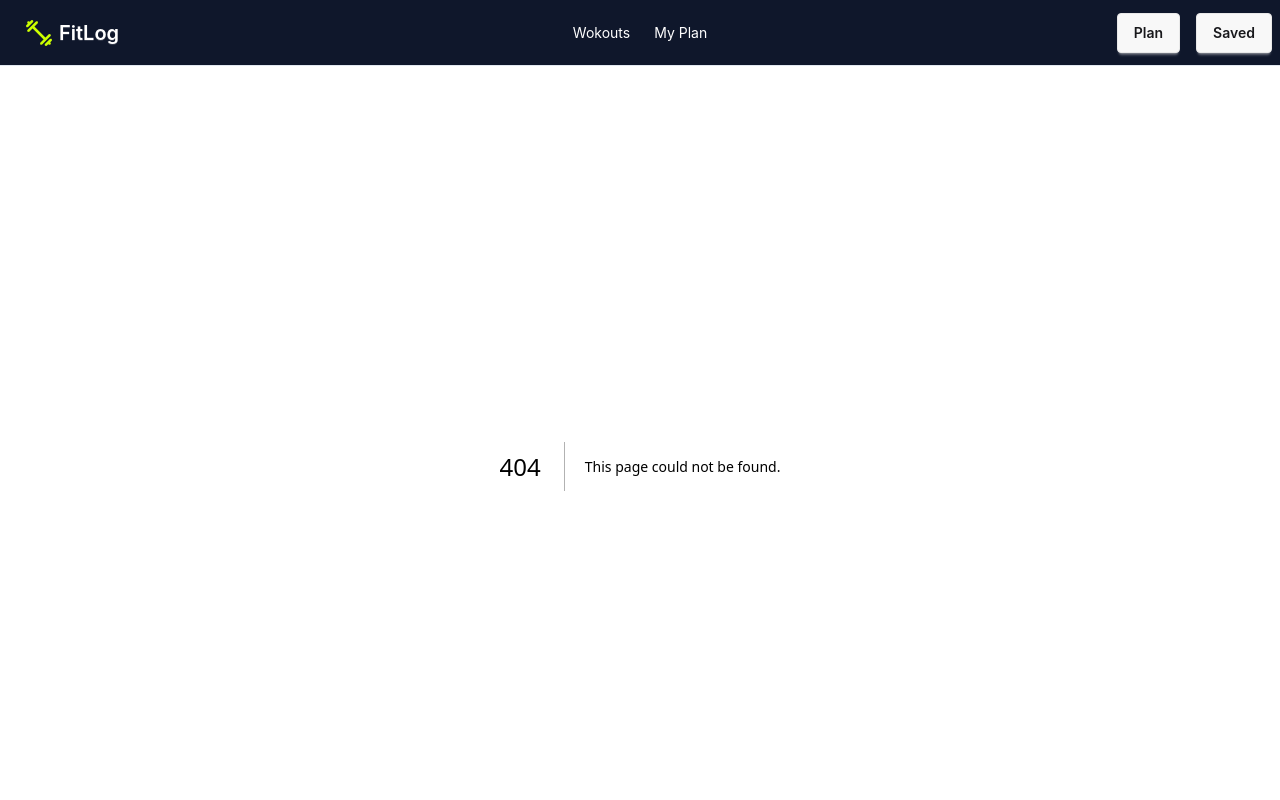
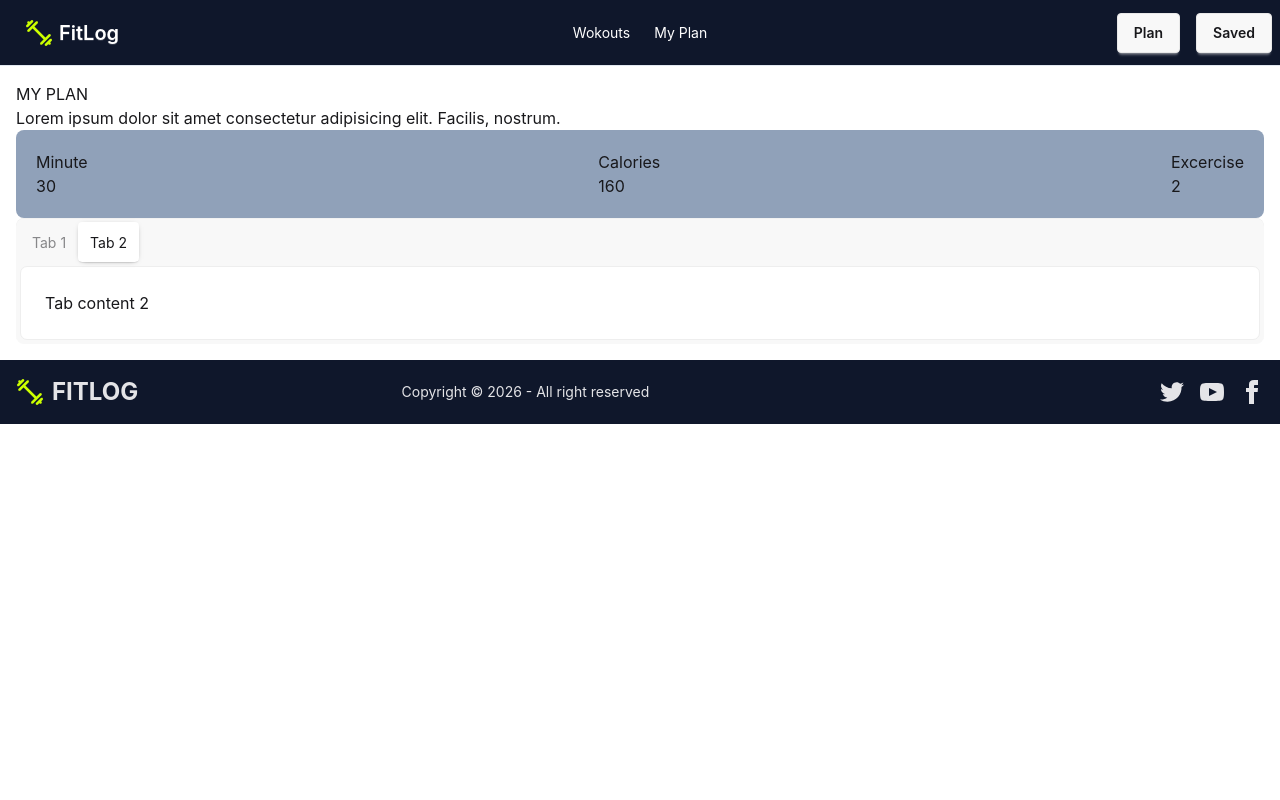
Before and after one commit to mahbub810515/a06-Fit-Log, a Next.js app: page /my-plan in a window 1280 px wide. Before the commit this address had no page. Shown: the top 800 px of the page. Built offline with nearby package versions, Linux system fonts and the light colour scheme.

Commit message:
added toastify & build  addToday'sPlan button logic

```diff
--- a/package.json
+++ b/package.json
@@ -12,7 +12,8 @@
     "daisyui": "^5.7.43",
     "next": "16.3.6",
     "react": "19.2.8",
-    "react-dom": "19.2.8"
+    "react-dom": "19.2.8",
+    "react-toastify": "^11.1.0"
   },
   "devDependencies": {
     "@tailwindcss/postcss": "^4.3.3",
--- a/src/app/layout.tsx
+++ b/src/app/layout.tsx
@@ -4,6 +4,7 @@ import "./globals.css";
 import NavBar from "@/component/NavBar";
 import Footer from "@/component/Footer";
 import WorkoutProvider from "@/context/WorkoutContext";
+import ToastProvider from "@/component/ToastProvider";
 
 const geistSans = Geist({
   variable: "--font-geist-sans",
@@ -28,9 +29,11 @@ export default function RootLayout({ children }: LayoutProps<"/">) {
     >
       <body className="min-h-full flex flex-col">
         <WorkoutProvider>
-          <NavBar />
-          {children}
-          <Footer />
+          <ToastProvider>
+            <NavBar />
+            {children}
+            <Footer />
+          </ToastProvider>
         </WorkoutProvider>
       </body>
     </html>
--- /dev/null
+++ b/src/app/my-plan/page.tsx
@@ -0,0 +1,37 @@
+import React from 'react'
+
+const MyPlan = () => {
+    return (
+        <div className='container mx-auto p-4'>
+            <div>
+                <h1>MY PLAN</h1>
+                <p>Lorem ipsum dolor sit amet consectetur adipisicing elit. Facilis, nostrum.</p>
+            </div>
+            <div className='flex justify-between bg-slate-400 rounded-lg p-5'>
+                <div>
+                    <p>Minute</p>
+                    <h1>30</h1>
+                </div>
+                <div>
+                    <p>Calories</p>
+                    <h1>160</h1>
+                </div>
+                <div>
+                    <p>Excercise</p>
+                    <h1>2</h1>
+                </div>
+            </div>
+            {/* name of each tab group should be unique */}
+            <div className="tabs tabs-box">
+                <input type="radio" name="my_tabs_6" className="tab" aria-label="Tab 1" />
+                <div className="tab-content bg-base-100 border-base-300 p-6">Tab content 1</div>
+
+                <input type="radio" name="my_tabs_6" className="tab" aria-label="Tab 2" defaultChecked />
+                <div className="tab-content bg-base-100 border-base-300 p-6">Tab content 2</div>
+
+            </div>
+        </div>
+    )
+}
+
+export default MyPlan
--- a/src/component/Footer.tsx
+++ b/src/component/Footer.tsx
@@ -3,7 +3,7 @@ import logo from '@/assets/logo.png'
 
 const Footer = () => {
     return (
-        <div className='bg-slate-900  py-16'>
+        <div className='bg-slate-900'>
 
         <footer className="container mx-auto footer sm:footer-horizontal text-neutral-content items-center p-4">
             <aside className="grid-flow-col items-center">
--- /dev/null
+++ b/src/component/ToastProvider.tsx
@@ -0,0 +1,28 @@
+'use client';
+
+import { ToastContainer } from 'react-toastify';
+import 'react-toastify/dist/ReactToastify.css';
+
+interface ToastProviderProps {
+  children: React.ReactNode;
+}
+
+export default function ToastProvider({ children }: ToastProviderProps) {
+  return (
+    <>
+      {children}
+      <ToastContainer
+        position="top-right"
+        autoClose={3000}
+        hideProgressBar={false}
+        newestOnTop={false}
+        closeOnClick
+        rtl={false}
+        pauseOnFocusLoss
+        draggable
+        pauseOnHover
+        theme="light"
+      />
+    </>
+  );
+}
--- /dev/null
+++ b/src/component/button/AaddTodayPlan.tsx
@@ -0,0 +1,22 @@
+'use client'
+import { useWorkout } from '@/context/WorkoutContext'
+import { WorkoutType } from '@/types/WorkoutType'
+import React from 'react'
+import { toast } from 'react-toastify'
+
+const AaddTodayPlan = ({ workout }: { workout: WorkoutType }) => {
+    const context = useWorkout();
+    const { todayPlan, addToTodayPlan } = context;
+    const handleAddTodayPlan = () => {
+        addToTodayPlan(workout)
+        toast.success("workout added successfully to Today's plan");
+    }
+    return (
+        <button onClick={() => handleAddTodayPlan()}
+            className="btn btn-primary rounded-xl px-6 shadow-md transition-all duration-300 hover:scale-105 hover:shadow-lg">
+            Add to today's plan
+        </button>
+    )
+}
+
+export default AaddTodayPlan
--- a/src/component/library/WorkoutDetailsCard.tsx
+++ b/src/component/library/WorkoutDetailsCard.tsx
@@ -1,5 +1,6 @@
 
 import { WorkoutType } from "@/types/WorkoutType";
+import AaddTodayPlan from "../button/AaddTodayPlan";
 
 type WorkoutDetailsCardProps = {
   workout: WorkoutType;
@@ -148,9 +149,7 @@ const WorkoutDetailCard = ({ workout }: WorkoutDetailsCardProps) => {
 
         {/* Button */}
         <div className="card-actions mt-5 justify-end">
-          <button className="btn btn-primary rounded-xl px-6 shadow-md transition-all duration-300 hover:scale-105 hover:shadow-lg">
-            Add to today's plan
-          </button>
+          <AaddTodayPlan workout={workout}/>
           <button className="btn btn-primary rounded-xl px-6 shadow-md transition-all duration-300 hover:scale-105 hover:shadow-lg">
             save for later
           </button>
```
Also changed, not shown: 1 other file (tests, documents, lock files or other folders).
